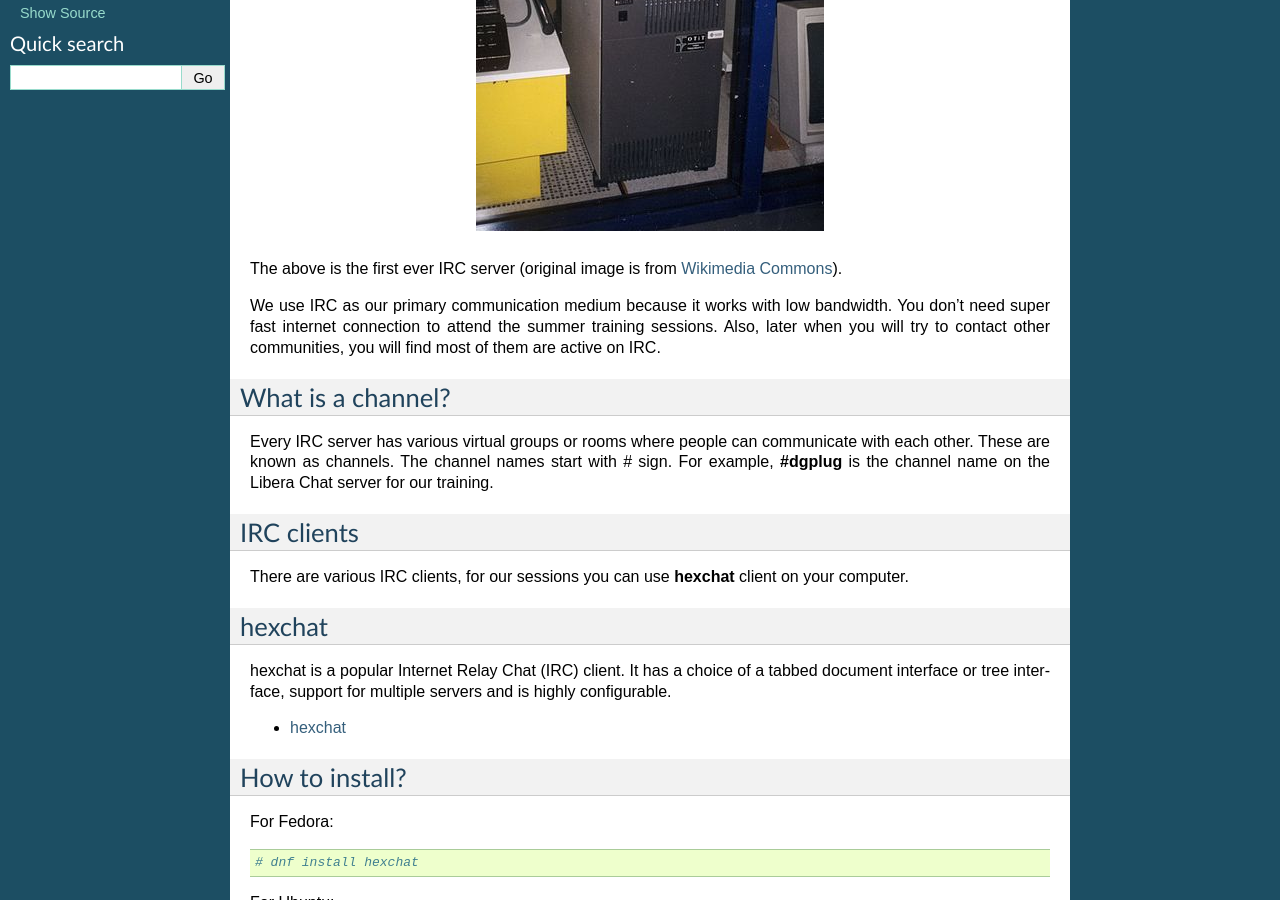
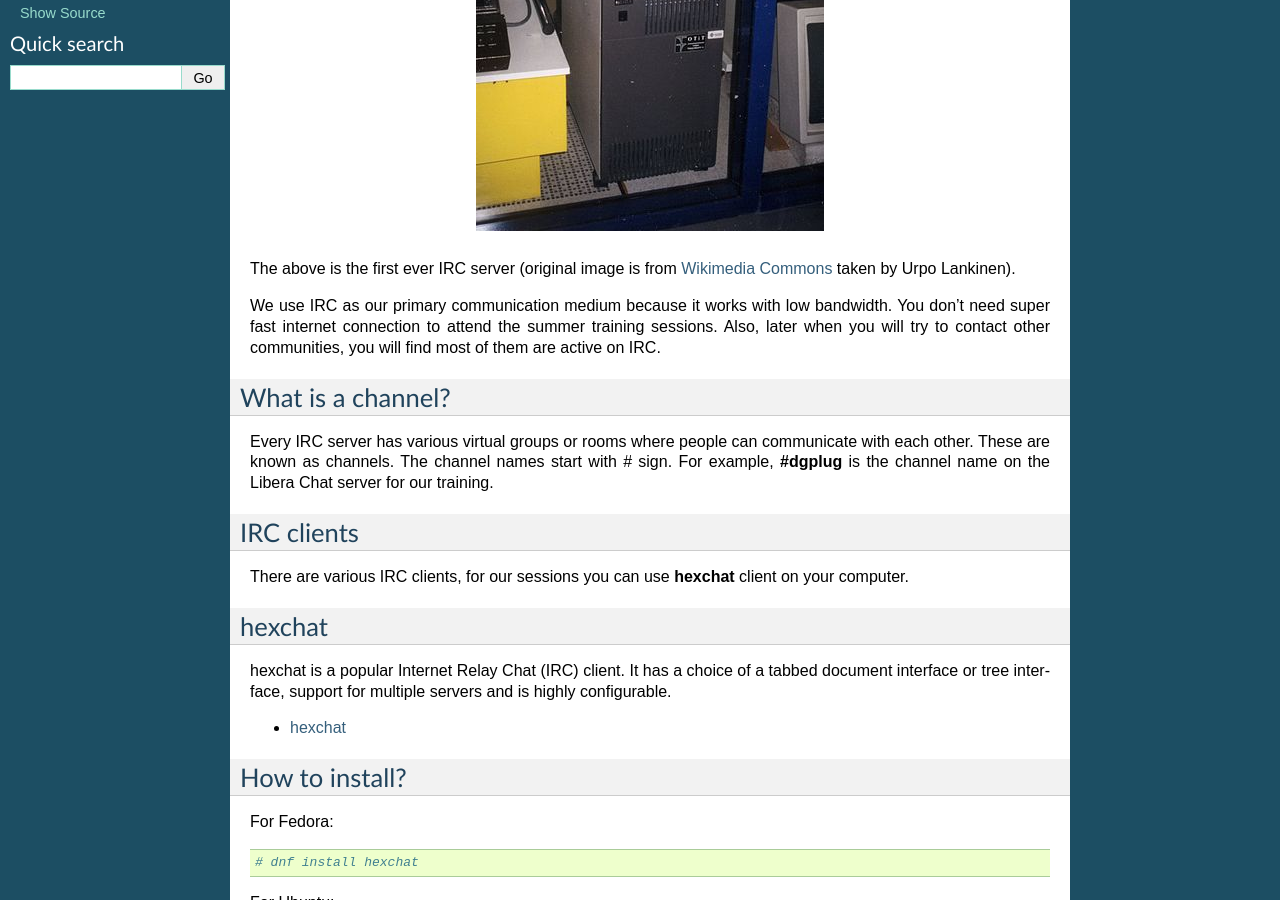
Before and after one commit to kushaldas/summertraining, a Sphinx documentation site: the page built from docs/irc.rst, in a window 1280 px wide and 900 px high, scrolled down 427 px. Built offline with Sphinx 7.4.7, drawn with Linux system fonts in a browser that asks for light colours.

Commit message:
Adds the photographer's name

```diff
--- a/docs/irc.rst
+++ b/docs/irc.rst
@@ -11,7 +11,7 @@ the world, including various Free and Open Source software projects.
 
 .. figure:: img/348px-Tolsun_2.jpg
 
-The above is the first ever IRC server (original image is from `Wikimedia Commons <https://en.wikipedia.org/wiki/File:Tolsun_2.jpg>`_).
+The above is the first ever IRC server (original image is from `Wikimedia Commons <https://en.wikipedia.org/wiki/File:Tolsun_2.jpg>`_ taken by Urpo Lankinen).
 
 We use IRC as our primary communication medium because it works with low bandwidth.
 You don't need super fast internet connection to attend the summer training sessions. Also,
```
